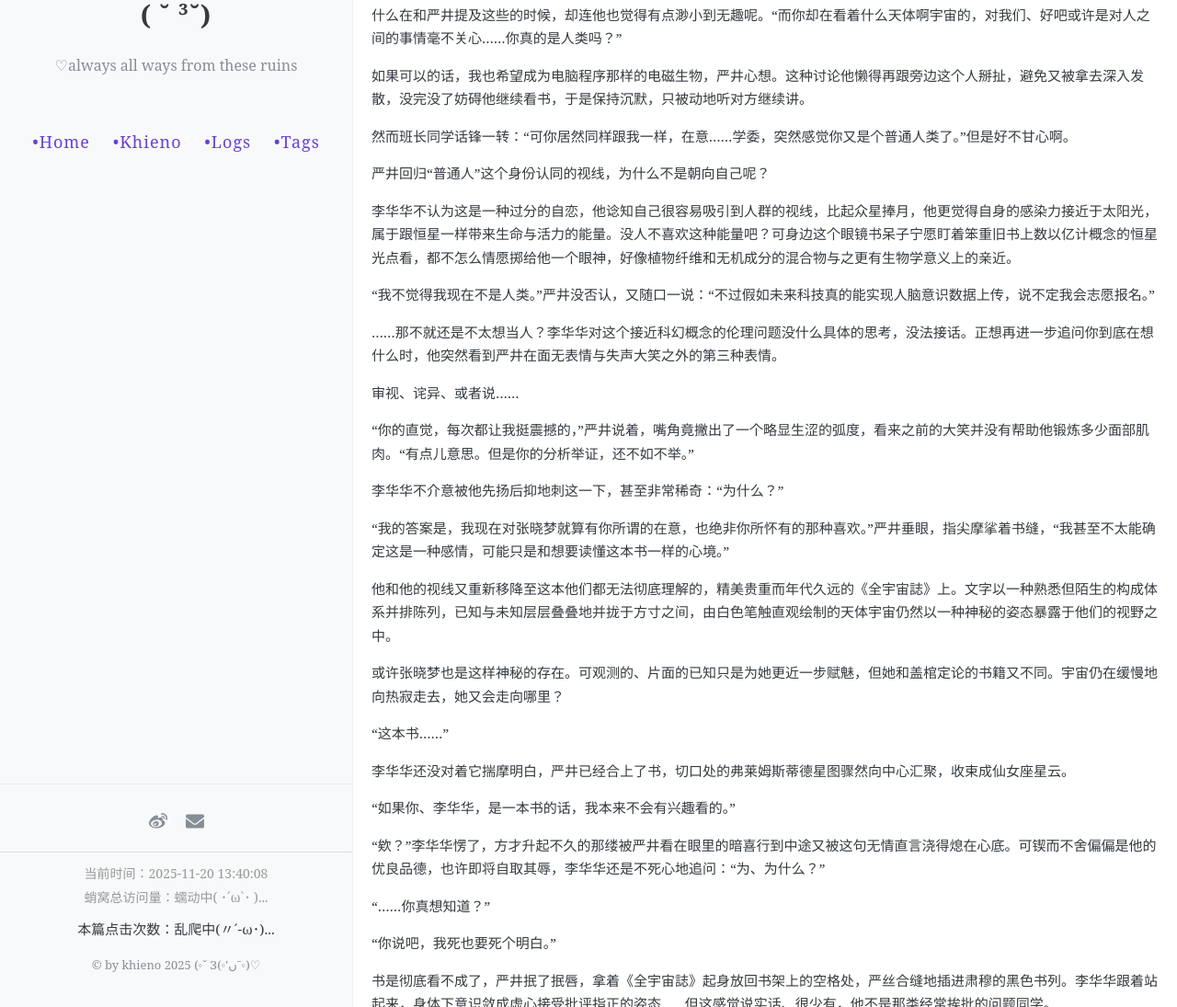
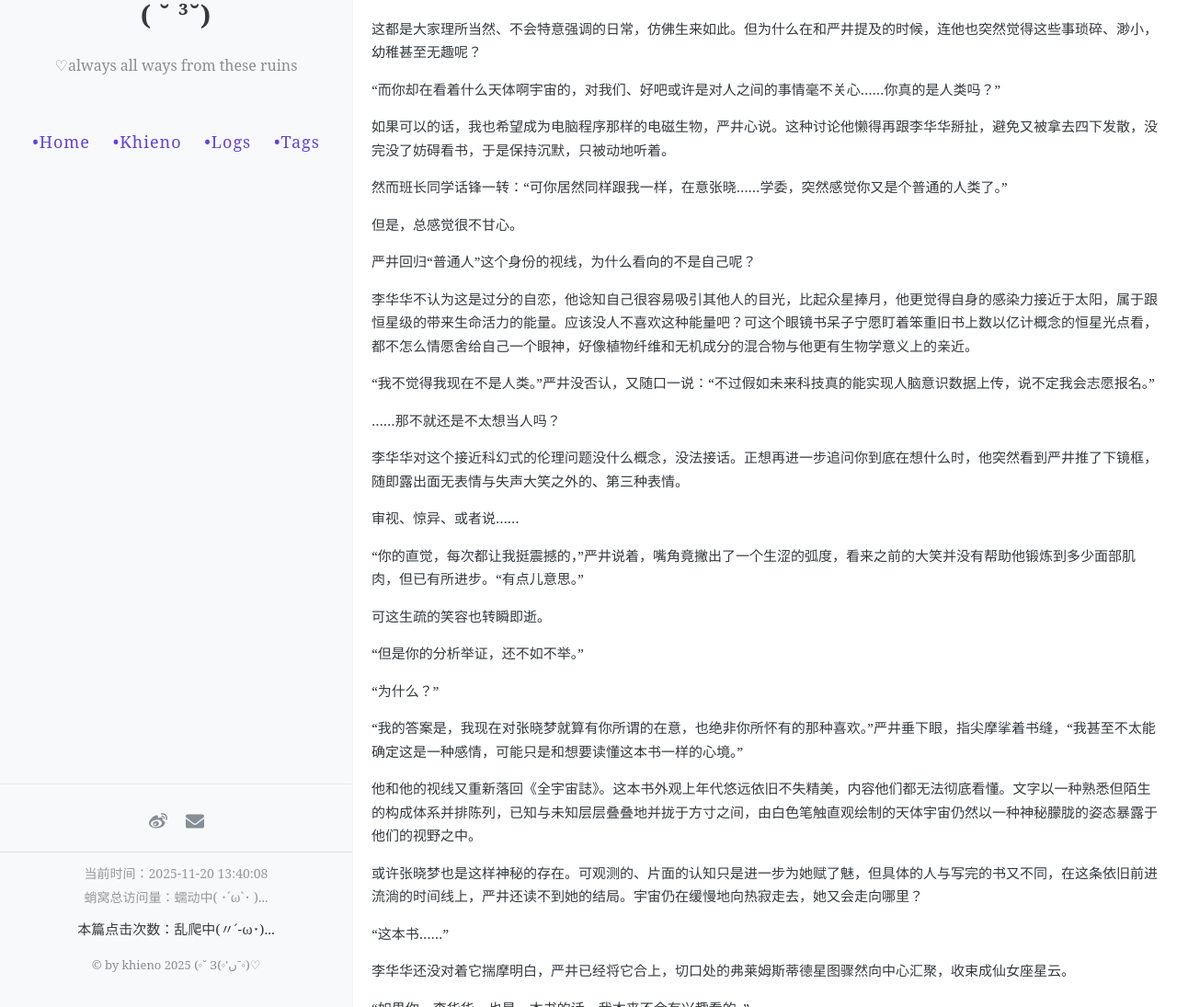
Before and after one commit to khieno/maybealiar, a Jekyll site: the page built from _posts/2025-09-24-zongjiao9.md, in a window 1280 px wide and 1400 px high, scrolled down 686 px. Shown: the part 305-1400 px from the top of the window at 92% size. Built offline with Jekyll 4.4.1, drawn with Linux system fonts in a browser that asks for light colours; comment, search, counter and statistics services are not loaded; some of the changed text lies outside the part shown.

Commit message:
Update 2025-09-24-zongjiao9.md

```diff
--- a/_posts/2025-09-24-zongjiao9.md
+++ b/_posts/2025-09-24-zongjiao9.md
@@ -48,73 +48,93 @@
 
 严井不明所以：“我怎么了？”
 
-“我们这个年龄的……小学男生吧，来这里顶多就是翻翻那些古典油画的裸女，出去就是到处乱传不知道谁偷偷带的黄色小说，脑子装的都是谁喜欢谁谁讨厌谁这些东西。”李华华说着说着也心生一阵怪异的感觉，这都是大家习以为常不会特意强调的日常，但为什么在和严井提及这些的时候，却连他也觉得有点渺小到无趣呢。“而你却在看着什么天体啊宇宙的，对我们、好吧或许是对人之间的事情毫不关心……你真的是人类吗？”
+“我们这个年龄的……小学男生吧，来这顶多就是翻翻那些古典油画的裸女图片，出去就是到处乱传不知道谁偷带的黄色小说，脑子装的都是谁喜欢谁谁讨厌谁这些东西。”李华华说着，突然心生一阵别扭的情绪。
 
-如果可以的话，我也希望成为电脑程序那样的电磁生物，严井心想。这种讨论他懒得再跟旁边这个人掰扯，避免又被拿去深入发散，没完没了妨碍他继续看书，于是保持沉默，只被动地听对方继续讲。
+这都是大家理所当然、不会特意强调的日常，仿佛生来如此。但为什么在和严井提及的时候，连他也突然觉得这些事琐碎、渺小，幼稚甚至无趣呢？
 
-然而班长同学话锋一转：“可你居然同样跟我一样，在意……学委，突然感觉你又是个普通人类了。”但是好不甘心啊。
+“而你却在看着什么天体啊宇宙的，对我们、好吧或许是对人之间的事情毫不关心……你真的是人类吗？”
 
-严井回归“普通人”这个身份认同的视线，为什么不是朝向自己呢？
+如果可以的话，我也希望成为电脑程序那样的电磁生物，严井心说。这种讨论他懒得再跟李华华掰扯，避免又被拿去四下发散，没完没了妨碍看书，于是保持沉默，只被动地听着。
 
-李华华不认为这是一种过分的自恋，他谂知自己很容易吸引到人群的视线，比起众星捧月，他更觉得自身的感染力接近于太阳光，属于跟恒星一样带来生命与活力的能量。没人不喜欢这种能量吧？可身边这个眼镜书呆子宁愿盯着笨重旧书上数以亿计概念的恒星光点看，都不怎么情愿掷给他一个眼神，好像植物纤维和无机成分的混合物与之更有生物学意义上的亲近。
+然而班长同学话锋一转：“可你居然同样跟我一样，在意张晓……学委，突然感觉你又是个普通的人类了。”
+
+但是，总感觉很不甘心。
+
+严井回归“普通人”这个身份的视线，为什么看向的不是自己呢？
+
+李华华不认为这是过分的自恋，他谂知自己很容易吸引其他人的目光，比起众星捧月，他更觉得自身的感染力接近于太阳，属于跟恒星级的带来生命活力的能量。应该没人不喜欢这种能量吧？可这个眼镜书呆子宁愿盯着笨重旧书上数以亿计概念的恒星光点看，都不怎么情愿舍给自己一个眼神，好像植物纤维和无机成分的混合物与他更有生物学意义上的亲近。
 
 “我不觉得我现在不是人类。”严井没否认，又随口一说：“不过假如未来科技真的能实现人脑意识数据上传，说不定我会志愿报名。”
 
-……那不就还是不太想当人？李华华对这个接近科幻概念的伦理问题没什么具体的思考，没法接话。正想再进一步追问你到底在想什么时，他突然看到严井在面无表情与失声大笑之外的第三种表情。
+……那不就还是不太想当人吗？
 
-审视、诧异、或者说……
+李华华对这个接近科幻式的伦理问题没什么概念，没法接话。正想再进一步追问你到底在想什么时，他突然看到严井推了下镜框，随即露出面无表情与失声大笑之外的、第三种表情。
 
-“你的直觉，每次都让我挺震撼的，”严井说着，嘴角竟撇出了一个略显生涩的弧度，看来之前的大笑并没有帮助他锻炼多少面部肌肉。“有点儿意思。但是你的分析举证，还不如不举。”
+审视、惊异、或者说……
 
-李华华不介意被他先扬后抑地刺这一下，甚至非常稀奇：“为什么？”
+“你的直觉，每次都让我挺震撼的，”严井说着，嘴角竟撇出了一个生涩的弧度，看来之前的大笑并没有帮助他锻炼到多少面部肌肉，但已有所进步。“有点儿意思。”
 
-“我的答案是，我现在对张晓梦就算有你所谓的在意，也绝非你所怀有的那种喜欢。”严井垂眼，指尖摩挲着书缝，“我甚至不太能确定这是一种感情，可能只是和想要读懂这本书一样的心境。”
+可这生疏的笑容也转瞬即逝。
 
-他和他的视线又重新移降至这本他们都无法彻底理解的，精美贵重而年代久远的《全宇宙誌》上。文字以一种熟悉但陌生的构成体系并排陈列，已知与未知层层叠叠地并拢于方寸之间，由白色笔触直观绘制的天体宇宙仍然以一种神秘的姿态暴露于他们的视野之中。
+“但是你的分析举证，还不如不举。”
 
-或许张晓梦也是这样神秘的存在。可观测的、片面的已知只是为她更近一步赋魅，但她和盖棺定论的书籍又不同。宇宙仍在缓慢地向热寂走去，她又会走向哪里？
+“为什么？”
+
+“我的答案是，我现在对张晓梦就算有你所谓的在意，也绝非你所怀有的那种喜欢。”严井垂下眼，指尖摩挲着书缝，“我甚至不太能确定这是一种感情，可能只是和想要读懂这本书一样的心境。”
+
+他和他的视线又重新落回《全宇宙誌》。这本书外观上年代悠远依旧不失精美，内容他们都无法彻底看懂。文字以一种熟悉但陌生的构成体系并排陈列，已知与未知层层叠叠地并拢于方寸之间，由白色笔触直观绘制的天体宇宙仍然以一种神秘朦胧的姿态暴露于他们的视野之中。
+
+或许张晓梦也是这样神秘的存在。可观测的、片面的认知只是进一步为她赋了魅，但具体的人与写完的书又不同，在这条依旧前进流淌的时间线上，严井还读不到她的结局。宇宙仍在缓慢地向热寂走去，她又会走向哪里？
 
 “这本书……”
 
-李华华还没对着它揣摩明白，严井已经合上了书，切口处的弗莱姆斯蒂德星图骤然向中心汇聚，收束成仙女座星云。
+李华华还没对着它揣摩明白，严井已经将它合上，切口处的弗莱姆斯蒂德星图骤然向中心汇聚，收束成仙女座星云。
 
-“如果你、李华华，是一本书的话，我本来不会有兴趣看的。”
+“如果你、李华华，也是一本书的话，我本来不会有兴趣看的。”
 
-“欸？”李华华愣了，方才升起不久的那缕被严井看在眼里的暗喜行到中途又被这句无情直言浇得熄在心底。可锲而不舍偏偏是他的优良品德，也许即将自取其辱，李华华还是不死心地追问：“为、为什么？”
+“欸？”李华华愣了，被严井看在眼里的那丝暗喜方才升起不久，行到中途就被这句直言无情地浇熄在心底。可偏偏锲而不舍是他的优良品德，也许又将自取其辱，李华华还是不甘地追问了下去：“为什么？我也没那么差劲吧……”
 
-“……你真想知道？”
+严井瞟他一眼：“你真想知道？”
 
-“你说吧，我死也要死个明白。”
+李华华仍不死心：“你说吧，我死也要死个明白。”
 
-书是彻底看不成了，严井抿了抿唇，拿着《全宇宙誌》起身放回书架上的空格处，严丝合缝地插进肃穆的黑色书列。李华华跟着站起来，身体下意识敛成虚心接受批评指正的姿态……但这感觉说实话、很少有，他不是那类经常挨批的问题同学。
+书是彻底看不成了，自己不小心引出了这样的话题，也是一个大失误。严井抿了抿唇，拿着《全宇宙誌》起身放回书架上的空格处，严丝合缝地插进肃穆的黑色书列。班长同学跟着站起来，身体下意识含成虚心接受批评指正的姿态……但这感觉说实话、很少有，李华华不是那类经常挨批的问题学生。
 
-“这样纠缠不休的你就很没有意思，”严井沉着声，突然对着书架说道，“你是主角、是太阳、是恒星，但太无聊了。以现有的观测记录来说，恒星的一生就是这样可预测的、既定的无聊。”
+“这样纠缠不休的你就很没有意思，”严井沉着声，背朝他面向书架突然开口：“如果你是一本书……那你就是主角、是太阳、是恒星，你所辐射的能量熏得所有人暖洋洋的，跟你待在一起会很舒服。
 
-他没有正视李华华，好像只是在随口锐评架上的累累钜作，又或在审视一摞摞冗述的废纸，“……而且你甚至还在玩那种大家手拉手转个圈我们全都是好朋友的游戏的阶段。”
+“所有人都喜欢你、依赖你、仰望你——你是不是也觉得正是如此？
 
-他的目光透过镜片望着这间书架林立的阅览室，白炽灯将这个空间映照得雪亮，连这些漆黑的厚重藏书都显得明快些许。
+“主序星阶段就是这样——光亮、稳定、按部就班。
 
-“可这里不是童话绘本或者奇幻故事。不是所有的意志最终都会遵从你的意愿而行进，那不现实。”
+“但太无聊了，以现有的观测记录来说，恒星的一生就是这样可预测的、既定的无聊。
 
-“只是还没有成为现实，你就在否认它存在的可能性。”李华华低头扫了一眼长桌上还没有整理的书册，《狐狸的窗户》、《哈利波特与魔法石》，还有两三本青春流行小说，他把它们挪到同一摞书堆里。
+“因此，这样的一本书简直就是看了开头就能猜到结尾的俗套童话故事。”
 
-他又认真道：“而我就是觉得，你可以跟我成为好朋友。”
+他没有去看李华华此刻脸上的表情，目光冷淡地逡巡在书架之间，好像只是在随口锐评大书架上的那累累钜作，又或在冷漠审视无人问津的一摞摞废纸，“……而且开头就已经是大家手拉手转个圈我们全都是好朋友的大团圆结局。”
 
-然后再和他其他的朋友一起，手拉手转个圈，相亲相爱一家人？
+他的目光透过镜片望着这间书柜林立的阅览室，白炽灯将这个空间映照得雪亮，阴翳褪尽，连这些漆黑的厚重藏书都显得明快许多。
 
-“我不想加入你的小群体。有人喜欢集体，与之相对就会有人讨厌。”严井深吸一口气，“所有的选择都符合正态分布，你忘了吗？我是离群的那个，这是我的选择和倾向，不会因为你的意志所转移。”
+“可这里不是童话故事，当然也不是奇幻故事，什么友谊啊爱啊的魔法让所有人的意志最终遵从你的意愿而行进。”
 
-李华华突然笑了：“那按照严井你的理论，我后来想了想，或许你才是属于大部分人的那个吧。”
+“我不觉得我生活在童话故事里，也不觉得我需要魔法。”李华华低头扫了一眼长桌上还没有整理的书册，《狐狸的窗户》、《哈利波特与魔法石》，还有两三本青春流行小说。他把它们挪到同一摞书堆里，又认真道：“我只是觉得，你可以跟我成为很好的朋友。”
+
+然后严井再和他其他的朋友一起冰释前嫌，手拉手转个圈，最后相亲相爱一家人？
+
+“我不想掺和到你的……故事里。”严井深吸一口气，他简直对李华华叹为观止，“更不想加入你的朋友小群体。”哪怕那里有其他所有人。
+
+“有人喜欢集体，与之相对就会有人讨厌。所有的选择都符合正态分布，你忘了吗？”他提醒道：“我是离群的那个，这是我的选择和倾向，不会因为你的意志所转移。”
+
+李华华突然笑了：“那按照博士你的理论，我后来想了想，或许你才是属于大部分人的那个吧。”
 
 书架边的男孩儿愣住了：“……什么？”
 
-长桌前的男孩儿轻声说：“我就是想创造一个没有那么坏的世界。所有的人手拉手围成圈，大家都是好朋友的世界。”
+长桌前的男孩儿轻声说：“我就是想创造一个没有那么坏的世界啊。就像你说的，真正的所有人手拉手围成圈，大家都是好朋友的世界。”
 
-“那很幼稚。”严井有点讶异，不禁皱了皱眉，“我说了那不现实。”
+“那很幼稚。”严井讶异，不禁皱了皱眉，“我说了那不现实。”
 
-“只是还没有成为现实。”
+李华华强调：“只是还没有成为现实。”
 
-“那个可能性是零。”
+严井说：“那个可能性是零。”
 
 “对吧？所以你是大多数的现实派。”李华华说，“我相信一定会有那样的世界。”
 
@@ -122,24 +142,40 @@
 
 “谢谢。登月以前也是幻想。”
 
-严井：“……登月是科幻。”
+“……登月是科幻。”
 
 李华华：“如果这个世界也是科幻呢？”
 
-严井：“……”那也太软了，星云奖提名都没资格的0科学纯幻想？
+严井：“……”
 
-“先不提你想要的一整个世界，哪怕一个班的人都做不到没有龃龉、手拉手转圈。”
+那也太软了，星云奖提名都没资格、《科幻世界》都会拒稿的的0科学纯幻想？
+
+“而且你说我的故事像恒星一样能一眼看到结局，到底是怎样的结局？”李华华追问：”死星？超新星爆发？还是永远的主序星阶段？——这个倒是更像童话。”
+
+严井回答：“如果排除掉我的话，是。”
+
+“但这是不可能排除的，你已经在我的人生、在我的故事里了。”李华华说，“现在的你没法只当一个旁观者、阅读者。因为那个你提过的理论，观测就会干扰。”
+
+严井无语：“我也并没想看……”
+
+“已经晚了，”班长同学打断他，“我会向你证明，即使结局还是大家手拉手转个圈我们全都是好朋友的大团圆，但这不会是一个俗套无聊的故事。”
+
+“你怎么证明？”严井简直被他的自负发言给气笑了，“先不提你想要的一整个世界，哪怕一个班的人都做不到没有龃龉、手拉手转圈。”
+
+别忘了，他们俩在这里纠缠不休的人际关系，就是李华华HAPPY ENDING之路首当其冲的问题。
 
 “一个班的话……我觉得可以。”李华华作思考状，几秒之后他笃定道：“我可以很快证明给你看我做得到。”
 
-严井不禁追问：“你怎么证明？”
+“你具体打算怎么做？”严井说，“漂亮话谁都能讲。”
 
-他老实回答：“呃，现在的我没法立刻想到该怎么做，但是未来的我说不定可以……很快！总之你先等着看吧！”
+“呃，现在的我没法立刻想到该怎么做……”李华华老实回答，语气也不如刚才那般豪迈，“但是未来的我说不定可以……很快！总之你先等着看吧！”
 
 “这算什么，你在跟我打赌？”
 
-“对！”
+“对！最快不知道、但最晚一年，我会让班里所有人都变成朋友。”
 
 “……”
 
-“在证明给你看之后，严井你、会做我的朋友吗？”
+“在证明给你看之前，严井你可千万不要移开视线噢！”
+
+因为你我都知道，你就是这最后一块拼图。
```
